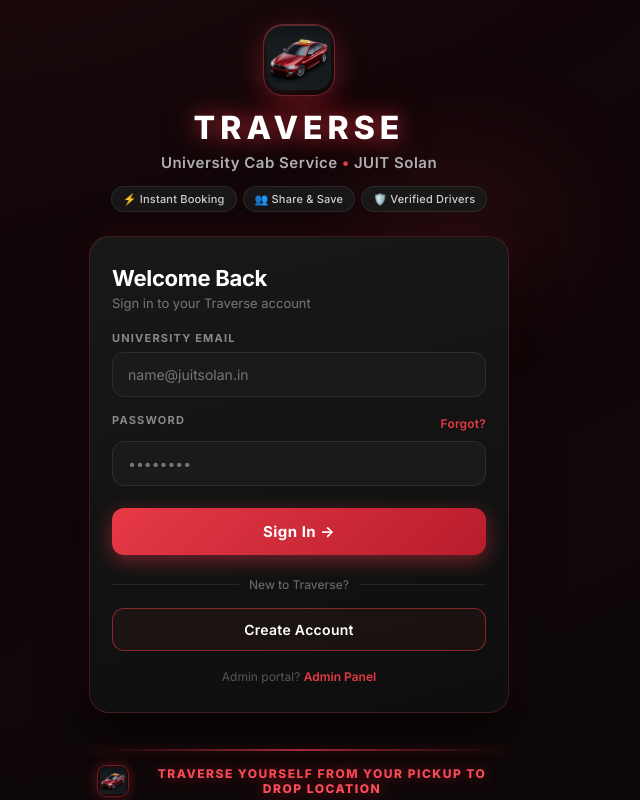
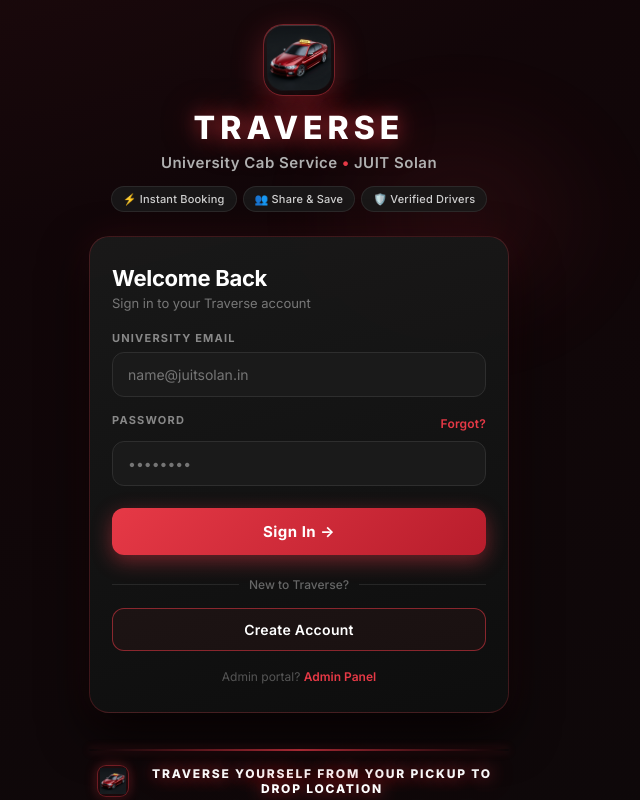
Before and after one commit to 1801-abhra/traverse-client, a React (Create React App) app in the folder client/: page /login in a window 1280 px wide. Shown: the top 800 px of the page, without its empty margins (341-981 px from the left). Built offline with nearby package versions, Linux system fonts and the light colour scheme; no server answers.

Commit message:
style: match tagline color with TRAVERSE title (crisp white with crimson neon glow)

```diff
--- a/client/src/pages/Login.js
+++ b/client/src/pages/Login.js
@@ -954,12 +954,12 @@
   },
   taglineText: {
     fontSize: '12px',
-    fontWeight: '800',
-    letterSpacing: '1.5px',
-    color: '#ff4d5a',
+    fontWeight: '900',
+    letterSpacing: '1.8px',
+    color: '#ffffff',
     textTransform: 'uppercase',
     margin: 0,
-    textShadow: '0 0 14px rgba(230, 57, 70, 0.6)'
+    textShadow: '0 0 16px rgba(230, 57, 70, 0.85), 0 0 32px rgba(230, 57, 70, 0.45)'
   },
   aboutSection: {
     width: '100%',
```
